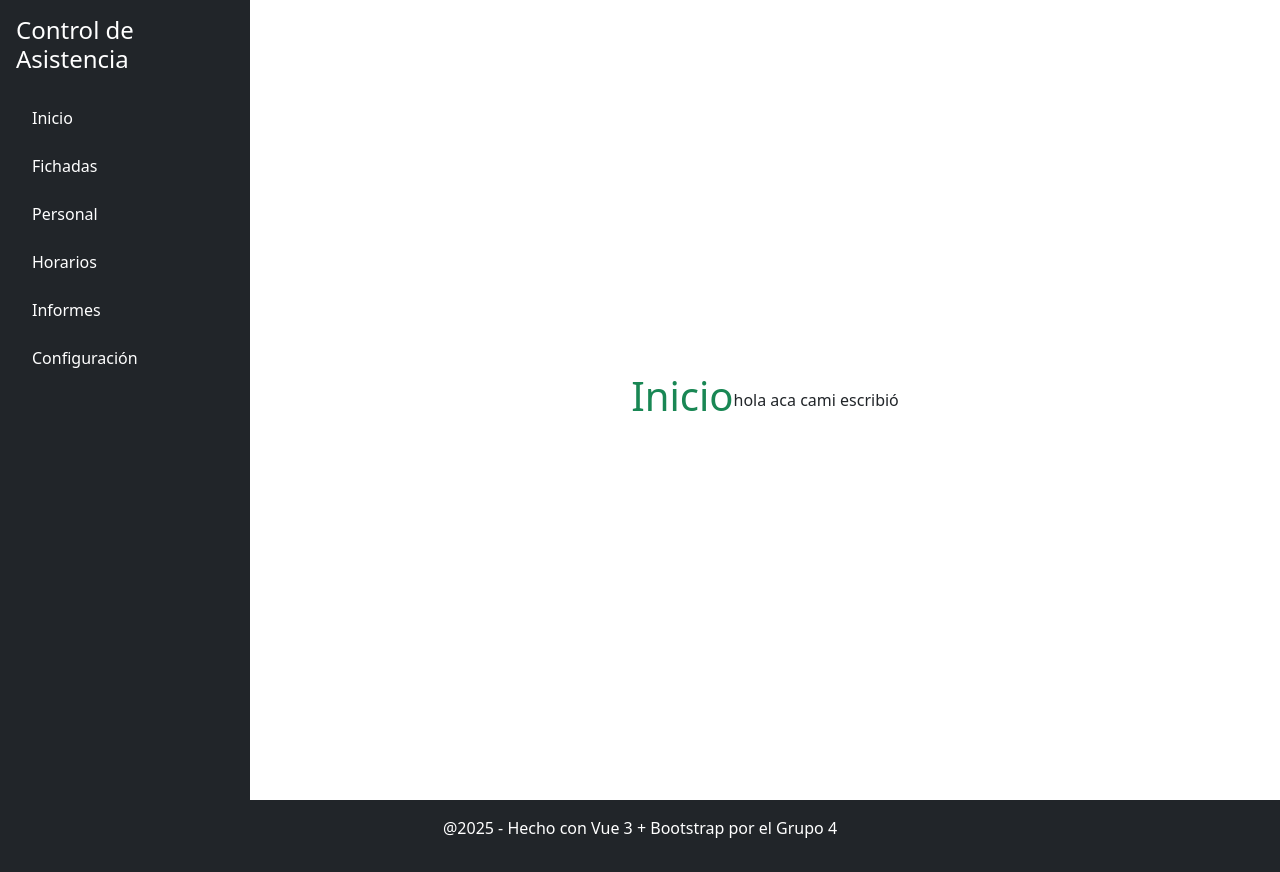
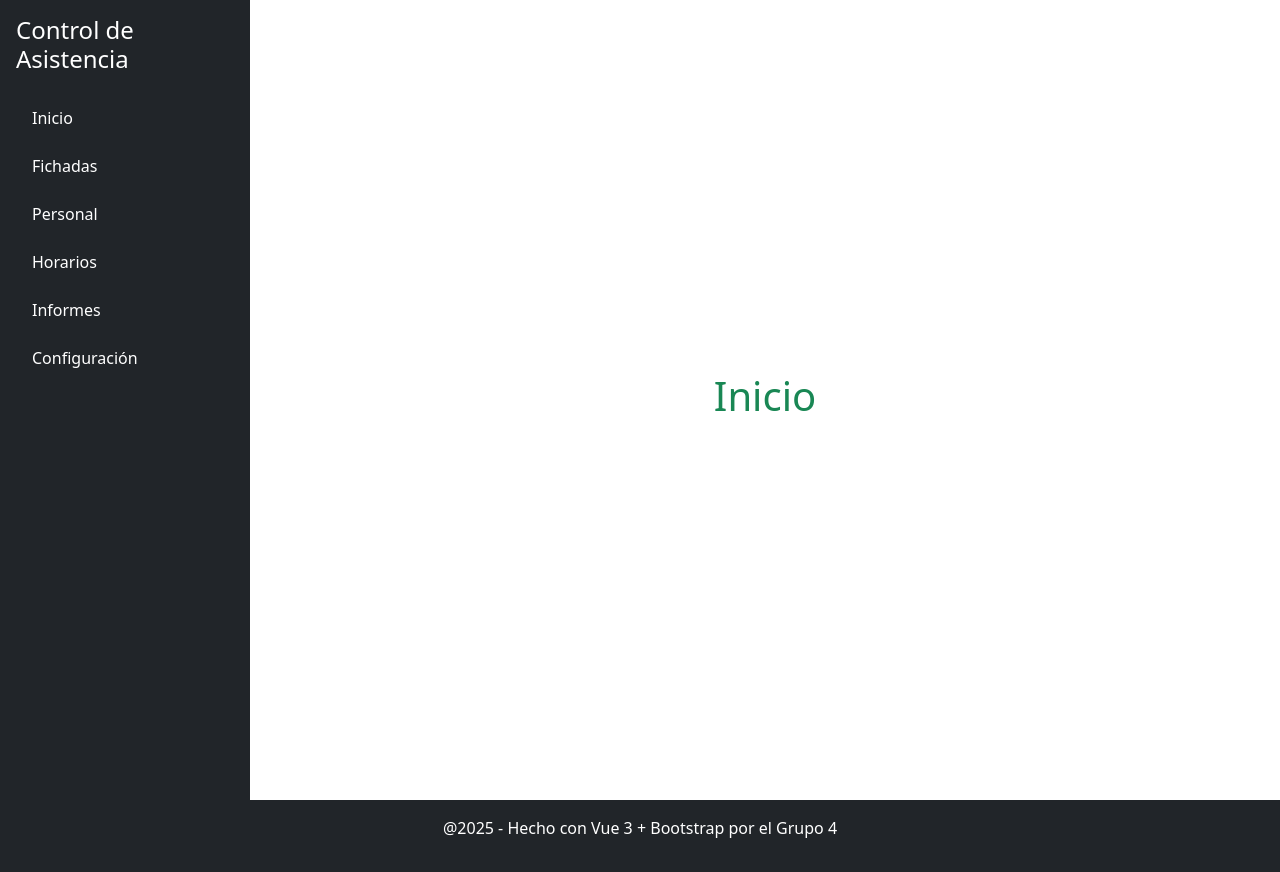
Before and after one commit to EzequielM90/pnt2-grupo3, a Vue app: page / in a window 1280 px wide. Built offline with nearby package versions, Linux system fonts and the light colour scheme.

Commit message:
borro hola

```diff
--- a/src/views/HomeView.vue
+++ b/src/views/HomeView.vue
@@ -6,7 +6,7 @@
   <main>
     <div class ="d-flex justify-content-center align-items-center vh-100">
       <h1 class = "text-success text-center">Inicio</h1>
-      hola aca cami escribió
+
     </div>
 
   </main>
```
